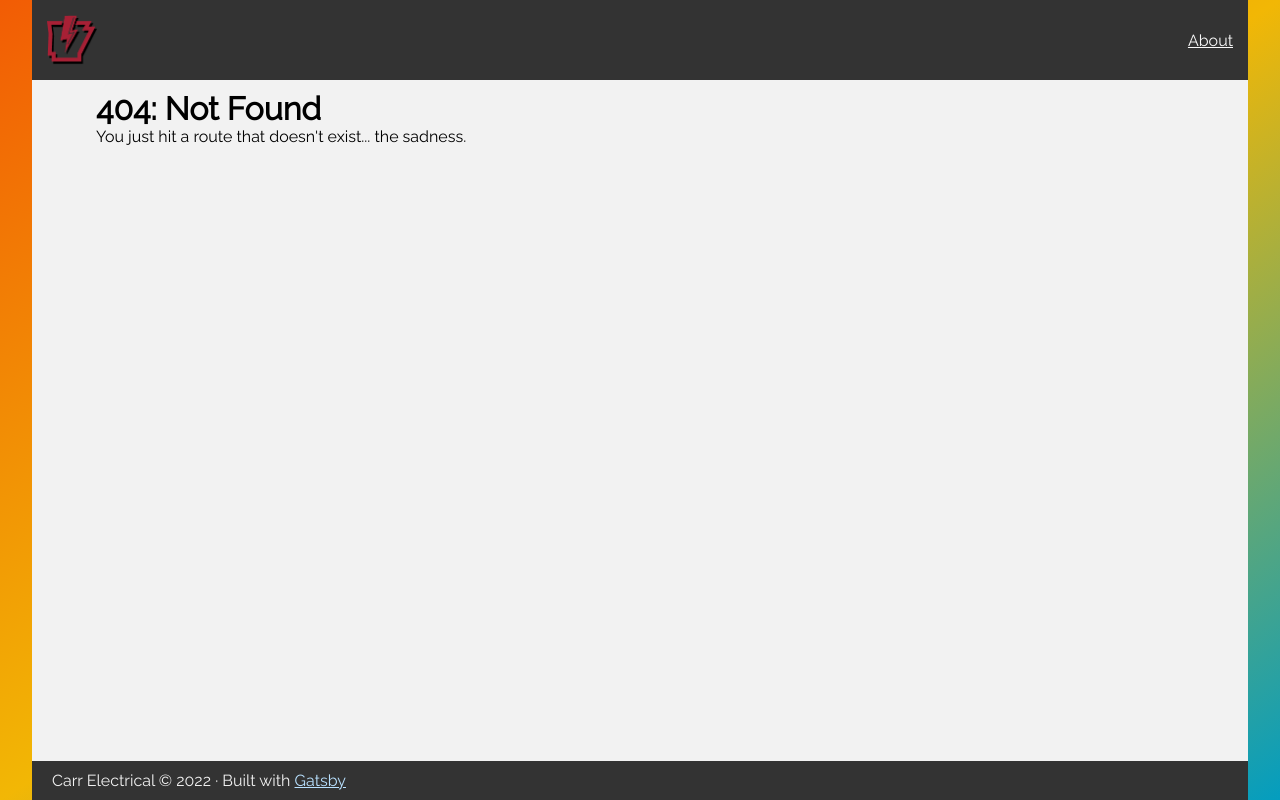
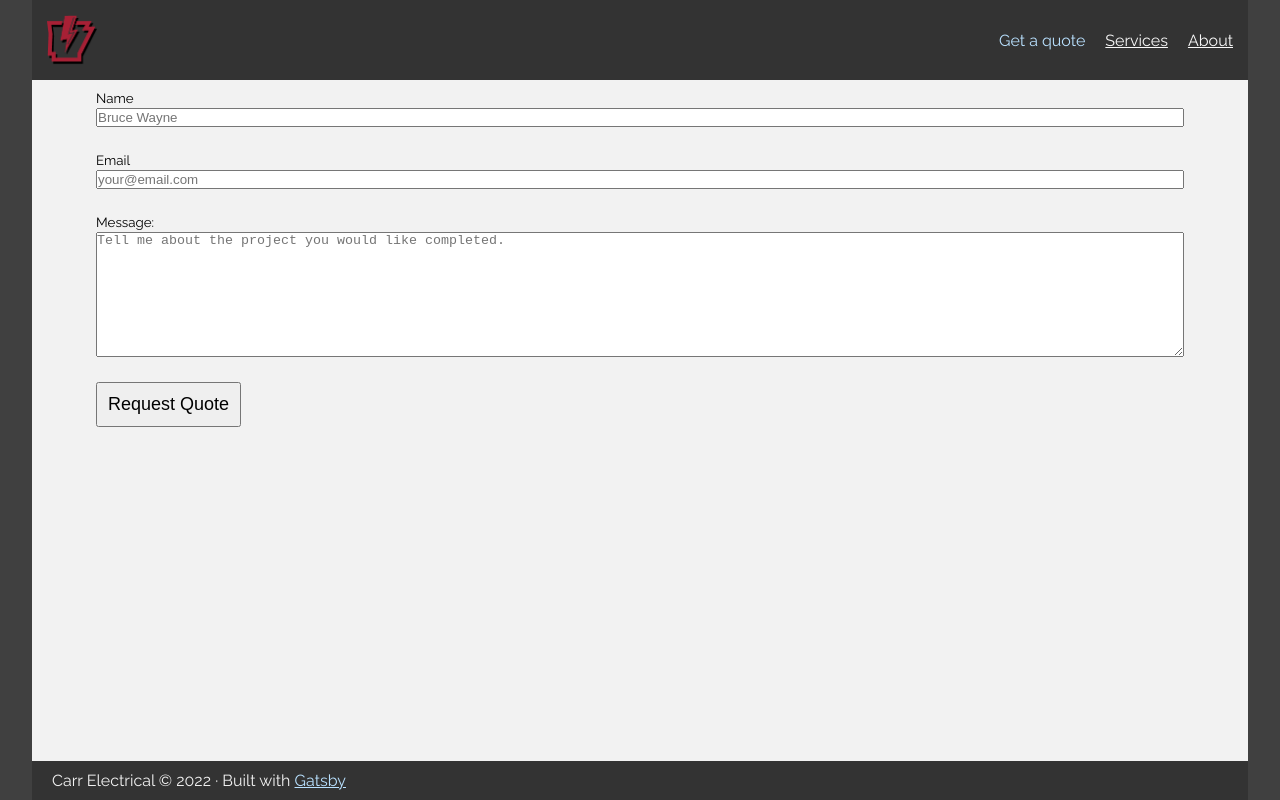
Before and after one commit to Greggoms/carrelectrical, a Gatsby site: page /contact in a window 1280 px wide. Before the commit this address had no page. Built offline with nearby package versions, Linux system fonts and the light colour scheme; Gatsby itself is replaced by a stand-in of ours.

Commit message:
Form with Toastify!
Added SEO, mock contact form, more font weights

```diff
--- a/gatsby-browser.js
+++ b/gatsby-browser.js
@@ -14,11 +14,11 @@ export const wrapRootElement = ({ element, props }) => {
       <Helmet>
         <link
           rel="stylesheet"
-          href="//fonts.googleapis.com/css?family=Raleway"
+          href="https://fonts.googleapis.com/css?family=Raleway:200,400,700&display=swap"
         />
       </Helmet>
       <Layout {...props}>{element}</Layout>
-      <ToastContainer newestOnTop={true} containerId="notifyToast" />
+      <ToastContainer newestOnTop={true} />
     </ThemeProvider>
   )
 }
@@ -35,9 +35,7 @@ const GlobalStyles = createGlobalStyle`
     font-family: "Raleway", sans-serif;
 
     min-height: 100vh;
-    background: linear-gradient(to right bottom, #F25C05,
-      #F2B705,
-      #049DBF 100%);
+    background: ${props => props.theme.grayscale.dark3}
   }
 
    #gatsby-focus-wrapper {
@@ -45,12 +43,13 @@ const GlobalStyles = createGlobalStyle`
   }
 
 .Toastify__toast-container {
-  /* width: max-content !important; */
+  width: 100% !important;
   max-width: 700px;
 
   .Toastify__toast {
     background: ${theme.colors.colorDark};
-    color: ${theme.colors.text};
+    color: ${theme.grayscale.light1};
+    overflow-y: scroll;
   }
 
   .Toastify__toast-icon {
@@ -59,11 +58,31 @@ const GlobalStyles = createGlobalStyle`
   }
 
   .Toastify__close-button {
-      color: ${theme.colors.text};
+      color: ${theme.grayscale.light1};
       svg {
         width: 30px;
         height: 30px;
       }
   }
+
+  .fake-email {
+    display: flex;
+    flex-direction: column;
+    gap: 5px;
+
+    span {
+      text-align: center;
+      font-size: 10pt;
+      margin-top: 15px;
+    }
+  }
+
+  /* https://stackoverflow.com/questions/2989263/disable-auto-zoom-in-input-text-tag-safari-on-iphone */
+  /* lortschi answer */
+  @supports (-webkit-overflow-scrolling: touch) {
+    input, textarea {
+      font-size: 16px;
+    }
+  }
 }
 `
--- a/gatsby-config.js
+++ b/gatsby-config.js
@@ -7,6 +7,7 @@ module.exports = {
   },
   plugins: [
     `gatsby-plugin-styled-components`,
+    `gatsby-plugin-next-seo`,
     `gatsby-plugin-react-helmet`,
     `gatsby-plugin-image`,
     {
--- a/gatsby-ssr.js
+++ b/gatsby-ssr.js
@@ -65,5 +65,13 @@ const GlobalStyles = createGlobalStyle`
         height: 30px;
       }
   }
+
+  /* https://stackoverflow.com/questions/2989263/disable-auto-zoom-in-input-text-tag-safari-on-iphone */
+  /* lortschi answer */
+  @supports (-webkit-overflow-scrolling: touch) {
+    input, textarea {
+      font-size: 16px;
+    }
+  }
 }
 `
--- a/package.json
+++ b/package.json
@@ -10,6 +10,7 @@
     "gatsby-plugin-gatsby-cloud": "^4.15.0",
     "gatsby-plugin-image": "^2.15.1",
     "gatsby-plugin-manifest": "^4.15.1",
+    "gatsby-plugin-next-seo": "^1.10.0",
     "gatsby-plugin-offline": "^5.15.1",
     "gatsby-plugin-react-helmet": "^5.15.0",
     "gatsby-plugin-sharp": "^4.15.1",
@@ -19,6 +20,8 @@
     "react": "^18.1.0",
     "react-dom": "^18.1.0",
     "react-helmet": "^6.1.0",
+    "react-helmet-async": "^1.3.0",
+    "react-hook-form": "^7.31.3",
     "react-toastify": "^9.0.4",
     "styled-components": "^5.3.5"
   },
--- a/src/components/Nav.js
+++ b/src/components/Nav.js
@@ -4,6 +4,18 @@ import React from "react"
 export const Nav = () => {
   return (
     <nav style={{ display: "flex", gap: "20px" }}>
+      <Link
+        to="/contact"
+        activeStyle={{ color: "#B9E1FF", textDecoration: "none" }}
+      >
+        Get a quote
+      </Link>
+      <Link
+        to="/services"
+        activeStyle={{ color: "#B9E1FF", textDecoration: "none" }}
+      >
+        Services
+      </Link>
       <Link
         to="/about"
         activeStyle={{ color: "#B9E1FF", textDecoration: "none" }}
--- /dev/null
+++ b/src/css/ContactFormStyles.js
@@ -0,0 +1,28 @@
+import styled from "styled-components"
+
+export const ContactFormContainer = styled.form`
+  display: flex;
+  flex-direction: column;
+  gap: 25px;
+
+  label {
+    display: flex;
+    flex-direction: column;
+    gap: 2px;
+  }
+
+  textarea {
+    min-height: 125px;
+  }
+
+  span {
+    font-size: 10pt;
+  }
+
+  .request-quote-btn {
+    width: fit-content;
+    padding: 10px;
+
+    font-size: large;
+  }
+`
--- a/src/css/index.js
+++ b/src/css/index.js
@@ -1,3 +1,4 @@
+export * from "./ContactFormStyles"
 export * from "./FooterStyles"
 export * from "./HeaderStyles"
 export * from "./IndexPageStyles"
--- a/src/pages/about.js
+++ b/src/pages/about.js
@@ -1,8 +1,13 @@
 import React from "react"
+import { GatsbySeo } from "gatsby-plugin-next-seo"
 
 const AboutPage = () => {
   return (
     <>
+      <GatsbySeo
+        title="About | Carr Electrical"
+        description="Learn more about my services."
+      />
       <h1>About Carr Electrical</h1>
       <p>About us coming soon...</p>
     </>
--- /dev/null
+++ b/src/pages/contact.js
@@ -0,0 +1,90 @@
+import React, { useState, useEffect } from "react"
+import { useForm } from "react-hook-form"
+import { toast } from "react-toastify"
+import { ContactFormContainer } from "../css"
+
+const ContactPage = () => {
+  const [isSafeToReset, setIsSafeToReset] = useState(false)
+  const {
+    register,
+    handleSubmit,
+    reset,
+    formState: { errors },
+  } = useForm()
+
+  useEffect(() => {
+    if (isSafeToReset) {
+      reset()
+      setIsSafeToReset(false)
+    } else return
+    // eslint-disable-next-line
+  }, [isSafeToReset])
+
+  const onSubmit = data => {
+    try {
+      console.log(data)
+      toast(
+        () => (
+          <div className="fake-email">
+            <h1>Email preview</h1>
+            <p>From: {data.name}</p>
+            <p>Email: {data.email}</p>
+            <p>Message: {data.message}</p>
+            <span>(click or swipe to close)</span>
+          </div>
+        ),
+        {
+          position: "top-center",
+          autoClose: false,
+        }
+      )
+      setIsSafeToReset(true)
+    } catch (e) {
+      console.log(e.message)
+      toast.error(e.message)
+    }
+  }
+
+  return (
+    <ContactFormContainer onSubmit={handleSubmit(onSubmit)}>
+      <label htmlFor="name">
+        <span>Name</span>
+        <input
+          name="name"
+          placeholder="Bruce Wayne"
+          type="text"
+          {...register("name", { required: true })}
+        />
+        {errors.name && <span>Please provide your name.</span>}
+      </label>
+      <label htmlFor="email">
+        <span>Email</span>
+        <input
+          name="email"
+          placeholder="your@email.com"
+          type="email"
+          {...register("email", { required: true })}
+        />
+        {errors.email && <span>Your email is required.</span>}
+      </label>
+      <label htmlFor="message">
+        <span>Message:</span>
+        <textarea
+          name="message"
+          placeholder="Tell me about the project you would like completed."
+          {...register("message", { required: true })}
+        />
+        {errors.message && (
+          <span>Please tell me about the service you require.</span>
+        )}
+      </label>
+      <input
+        type="submit"
+        value="Request Quote"
+        className="request-quote-btn"
+      />
+    </ContactFormContainer>
+  )
+}
+
+export default ContactPage
--- a/src/pages/index.js
+++ b/src/pages/index.js
@@ -1,9 +1,14 @@
 import React from "react"
 import { StaticImage } from "gatsby-plugin-image"
+import { GatsbySeo } from "gatsby-plugin-next-seo"
 import { IndexPageContainer } from "../css"
 
 const IndexPage = () => (
   <IndexPageContainer>
+    <GatsbySeo
+      title="Home | Carr Electrical"
+      description="Solve your electrical problems now!"
+    />
     <div className="under-construction">
       <StaticImage
         src="../images/logo.png"
```
Also changed, not shown: src/pages/services.js (added, +11 -0 lines), src/components/toasts.js (added), 1 other file.
